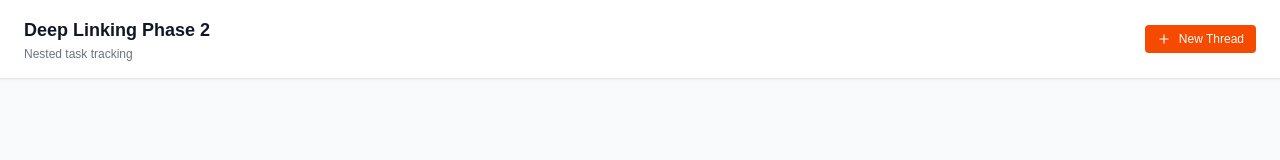
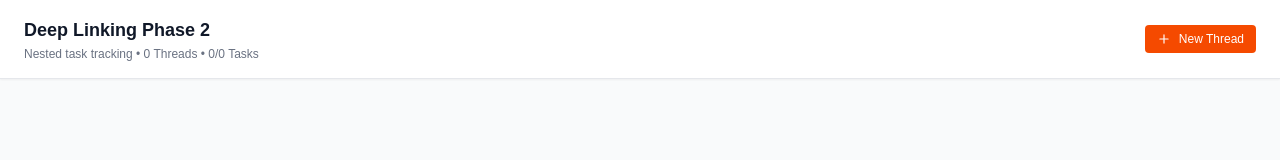
Before and after one commit to Priyeshnd555/devbook, a Next.js app: page / in a window 1280 px wide. Shown: the top 160 px of the page. Built offline with nearby package versions, Linux system fonts and the light colour scheme.

Commit message:
count: totoal count added

```diff
--- a/app/page.tsx
+++ b/app/page.tsx
@@ -472,6 +472,16 @@ const NestedWorkflow = () => {
       }, 0);
   };
 
+  const allThreads = Object.values(threads);
+  const globalTotalThreads = allThreads.length;
+  let globalTotalTasks = 0;
+  let globalCompletedTasks = 0;
+
+  allThreads.forEach(thread => {
+      globalTotalTasks += countAllTasks(thread.tasks);
+      globalCompletedTasks += countAllCompletedTasks(thread.tasks);
+  });
+
   // ==========================================================================
   // MAIN COMPONENT RENDER: Assembles the top-level UI structure.
   // ==========================================================================
@@ -502,7 +512,9 @@ const NestedWorkflow = () => {
           <div className="flex items-center justify-between gap-4">
             <div className="min-w-0">
               <h1 className="text-lg font-semibold text-gray-900">Deep Linking Phase 2</h1>
-              <p className="text-xs text-gray-500 mt-0.5">Nested task tracking</p>
+              <p className="text-xs text-gray-500 mt-0.5">
+                Nested task tracking &bull; {globalTotalThreads} Threads &bull; {globalCompletedTasks}/{globalTotalTasks} Tasks
+              </p>
             </div>
             <button onClick={() => setIsAddingThread(true)} className="flex items-center gap-2 bg-orange-600 text-white px-3 py-1.5 rounded text-xs font-medium flex-shrink-0 hover:bg-orange-700 transition-colors">
               <Plus className="w-3.5 h-3.5" /> New Thread
```
